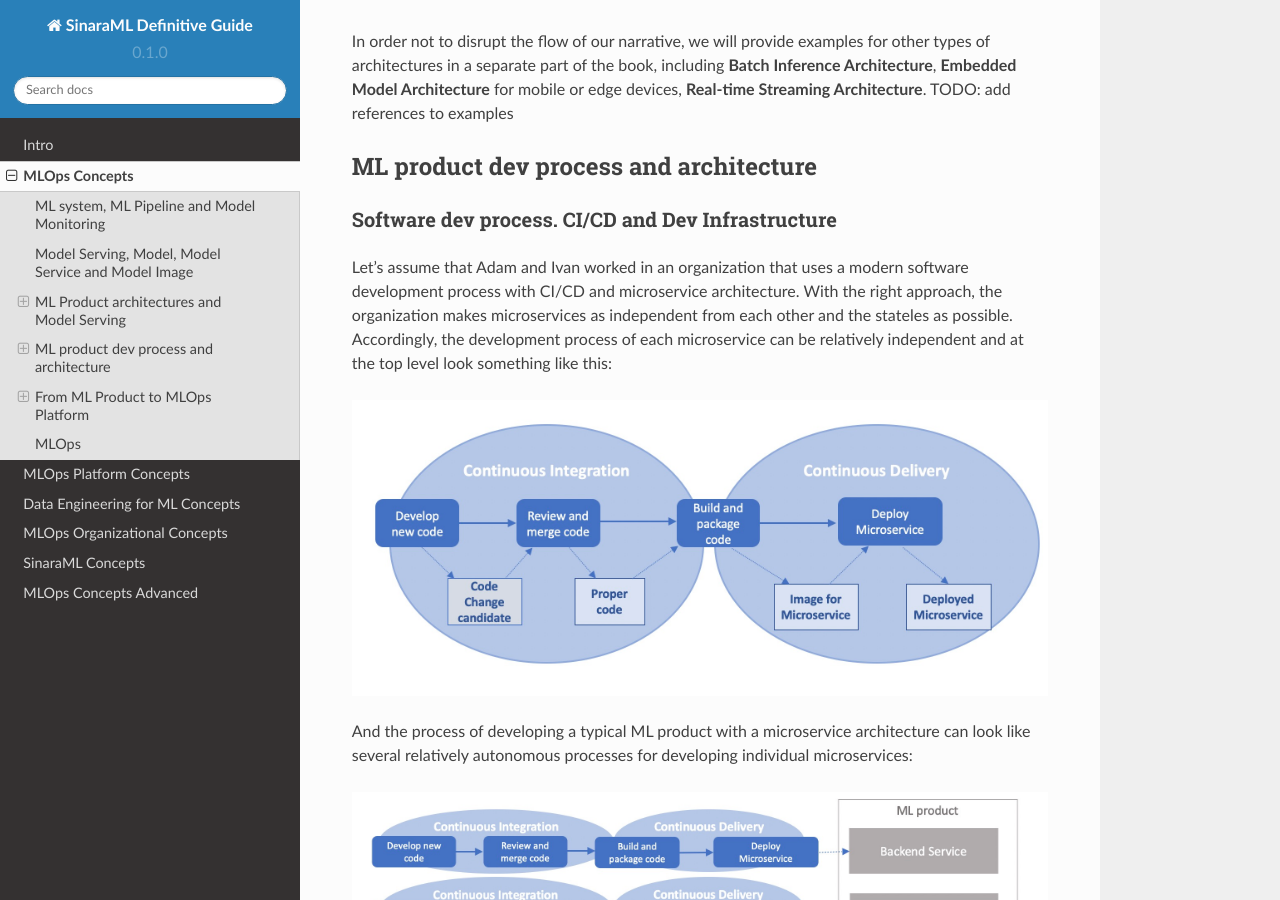
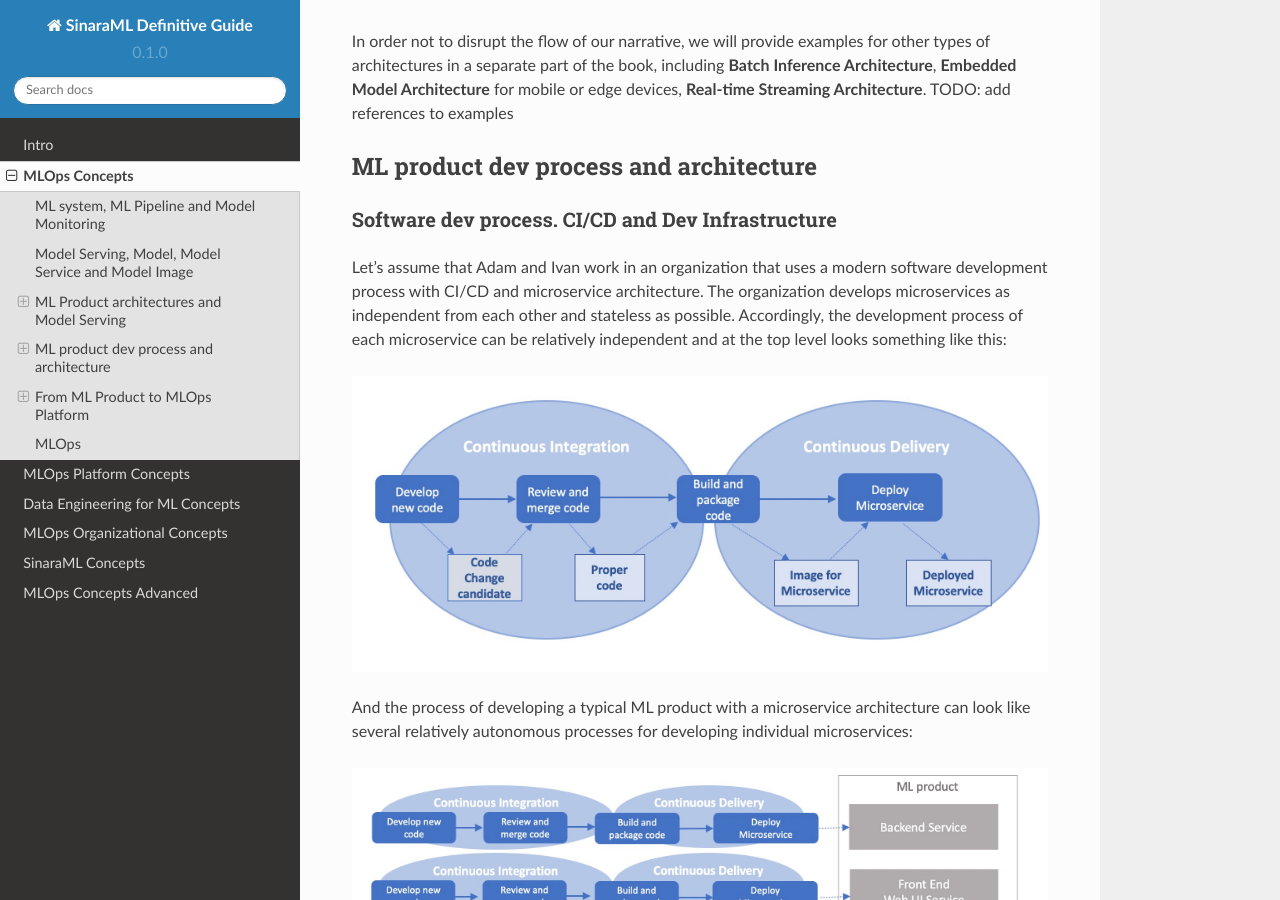
Before and after one commit to 4-DS/SinaraML-Def-Guide, a Sphinx documentation site: the page built from docs/source/concepts.rst, in a window 1280 px wide and 900 px high, scrolled down 3595 px. Built offline with Sphinx 7.4.7 and the Read the Docs theme 2.0.0, drawn with Linux system fonts in a browser that asks for light colours.

Commit message:
Update concepts.rst

```diff
--- a/docs/source/concepts.rst
+++ b/docs/source/concepts.rst
@@ -71,7 +71,7 @@ ML product dev process and architecture
 Software dev process. CI/CD and Dev Infrastructure
 ==================================================
 
-Let's assume that Adam and Ivan worked in an organization that uses a modern software development process with CI/CD and microservice architecture. With the right approach, the organization makes microservices as independent from each other and the stateles as possible. Accordingly, the development process of each microservice can be relatively independent and at the top level look something like this:
+Let's assume that Adam and Ivan work in an organization that uses a modern software development process with CI/CD and microservice architecture. The organization develops microservices as independent from each other and stateless as possible. Accordingly, the development process of each microservice can be relatively independent and at the top level looks something like this:
 
 .. image:: microservice_dev_process.jpeg
 
```
